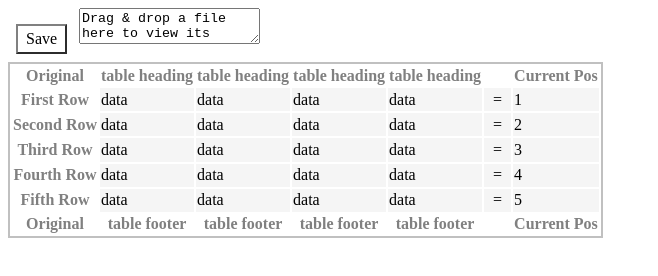
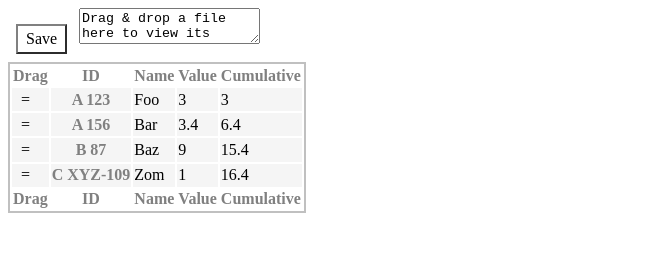
Before and after one commit to HughG/edit-order, a plain HTML site: page index.html in a window 1280 px wide. Shown: the whole page, without its empty margins (0-658 px from the left). Drawn offline with Linux system fonts and the light colour scheme.

Commit message:
Add an event handler to automatically re-calculate a cumulative value whenever the drag order changes.

```diff
--- a/edit-order.css
+++ b/edit-order.css
@@ -11,7 +11,7 @@ table {
 th {
     color: grey;
 }
-td {
+tbody th, td {
     background: whitesmoke;
 }
 
--- a/index.html
+++ b/index.html
@@ -11,8 +11,8 @@
 <script type="text/javascript" src="FileSaver.js"></script>
 <script type="text/javascript">
 function setupLoad() {
-    var options = {input: false}
-    var zone = new FileDrop('zone', options)
+    var options = {input: false};
+    var zone = new FileDrop('zone', options);
 
     zone.event('send', function (files) {
         files.each(function (file) {
@@ -32,24 +32,23 @@ function setupLoad() {
                 'text'
             )
         })
-    })
+    });
+}
+// forEach method from http://toddmotto.com/ditch-the-array-foreach-call-nodelist-hack/
+function nodeListForEach(array, callback, scope) {
+    for (var i = 0; i < array.length; i++) {
+       callback.call(scope, i, array[i]);
+    }
 }
 function buildOrderText() {
     var list = document.getElementById('list');
     var rows = list.children;
 
-    // forEach method from http://toddmotto.com/ditch-the-array-foreach-call-nodelist-hack/
-    var nodeListForEach = function (array, callback, scope) {
-        for (var i = 0; i < array.length; i++) {
-           callback.call(scope, i, array[i]);
-        }
-    };
-
     var rowTexts = [];
     nodeListForEach(rows, function (index, row) {
         rowTexts.push(index.toString());
         rowTexts.push(" ");
-        rowTexts.push(row.firstElementChild.textContent);
+        rowTexts.push(row.children[1].textContent);
         rowTexts.push("\n");
     });
     return rowTexts;
@@ -62,17 +61,38 @@ function clickSave() {
             {type: "text/plain;charset=" + document.characterSet}
         ),
         "order.txt"
-        //, (text_filename.value || text_filename.placeholder) + ".txt"
     );
 }
 function setupSave() {
     var saveButton = document.querySelector('#save');
     saveButton.addEventListener("click", clickSave, false);
 }
+function updateAccumulatedValues() {
+    var list = document.getElementById('list');
+    var rows = list.children;
+    var cumulative = 0.0;
+
+    nodeListForEach(rows, function (index, row) {
+        var columns = row.children;
+        var value = parseFloat(columns[3].textContent);
+        cumulative += value;
+        columns[4].textContent = cumulative.toString();
+    });
+}
 function setupDrag() {
-    dragula([document.querySelector('#list')]);
+    var d = dragula([
+        document.querySelector('#list')
+    ], {
+        moves: function(el, source, handle, sibling) {
+            return handle.classList.contains('drag_handle')
+        }
+    });
+    d.on('drop', function(el, target, source, sibling) {
+        updateAccumulatedValues();
+    });
 }
 function setup() {
+    updateAccumulatedValues();
     setupLoad();
     setupSave();
     setupDrag();
@@ -94,71 +114,50 @@ Drag & drop a file here to view its contents.
 <table>
     <thead>
     <tr>
-        <th colspan="4">Original</th>
-        <th colspan="4">table heading</th>
-        <th colspan="4">table heading</th>
-        <th colspan="4">table heading</th>
-        <th colspan="4">table heading</th>
-        <th colspan="1"></th>
-        <th colspan="4">Current Pos</th>
+        <th>Drag</th>
+        <th>ID</th>
+        <th>Name</th>
+        <th>Value</th>
+        <th>Cumulative</th>
     </tr>
     </thead>
     <tfoot>
     <tr>
-        <th colspan="4">Original</th>
-        <th colspan="4">table footer</th>
-        <th colspan="4">table footer</th>
-        <th colspan="4">table footer</th>
-        <th colspan="4">table footer</th>
-        <th colspan="1"></th>
-        <th colspan="4">Current Pos</th>
+        <th>Drag</th>
+        <th>ID</th>
+        <th>Name</th>
+        <th>Value</th>
+        <th>Cumulative</th>
     </tr>
     </tfoot>
     <tbody id="list">
     <tr>
-        <th colspan="4">First Row</th>
-        <td colspan="4">data</td>
-        <td colspan="4">data</td>
-        <td colspan="4">data</td>
-        <td colspan="4">data</td>
-        <td colspan="1"><div class="drag_handle">=</div></td>
-        <td colspan="4">1</td>
+        <td><div class="drag_handle">=</div></td>
+        <th>A 123</th>
+        <td>Foo</td>
+        <td>3</td>
+        <td></td>
     </tr>
     <tr>
-        <th colspan="4">Second Row</th>
-        <td colspan="4">data</td>
-        <td colspan="4">data</td>
-        <td colspan="4">data</td>
-        <td colspan="4">data</td>
-        <td colspan="1"><div class="drag_handle">=</div></td>
-        <td colspan="4">2</td>
+        <td><div class="drag_handle">=</div></td>
+        <th>A 156</th>
+        <td>Bar</td>
+        <td>3.4</td>
+        <td></td>
     </tr>
     <tr>
-        <th colspan="4">Third Row</th>
-        <td colspan="4">data</td>
-        <td colspan="4">data</td>
-        <td colspan="4">data</td>
-        <td colspan="4">data</td>
-        <td colspan="1"><div class="drag_handle">=</div></td>
-        <td colspan="4">3</td>
+        <td><div class="drag_handle">=</div></td>
+        <th>B 87</th>
+        <td>Baz</td>
+        <td>9</td>
+        <td></td>
     </tr>
     <tr>
-        <th colspan="4">Fourth Row</th>
-        <td colspan="4">data</td>
-        <td colspan="4">data</td>
-        <td colspan="4">data</td>
-        <td colspan="4">data</td>
-        <td colspan="1"><div class="drag_handle">=</div></td>
-        <td colspan="4">4</td>
-    </tr>
-    <tr>
-        <th colspan="4">Fifth Row</th>
-        <td colspan="4">data</td>
-        <td colspan="4">data</td>
-        <td colspan="4">data</td>
-        <td colspan="4">data</td>
-        <td colspan="1"><div class="drag_handle">=</div></td>
-        <td colspan="4">5</td>
+        <td><div class="drag_handle">=</div></td>
+        <th>C XYZ-109</th>
+        <td>Zom</td>
+        <td>1</td>
+        <td></td>
     </tr>
     </tbody>
 </table>
```
